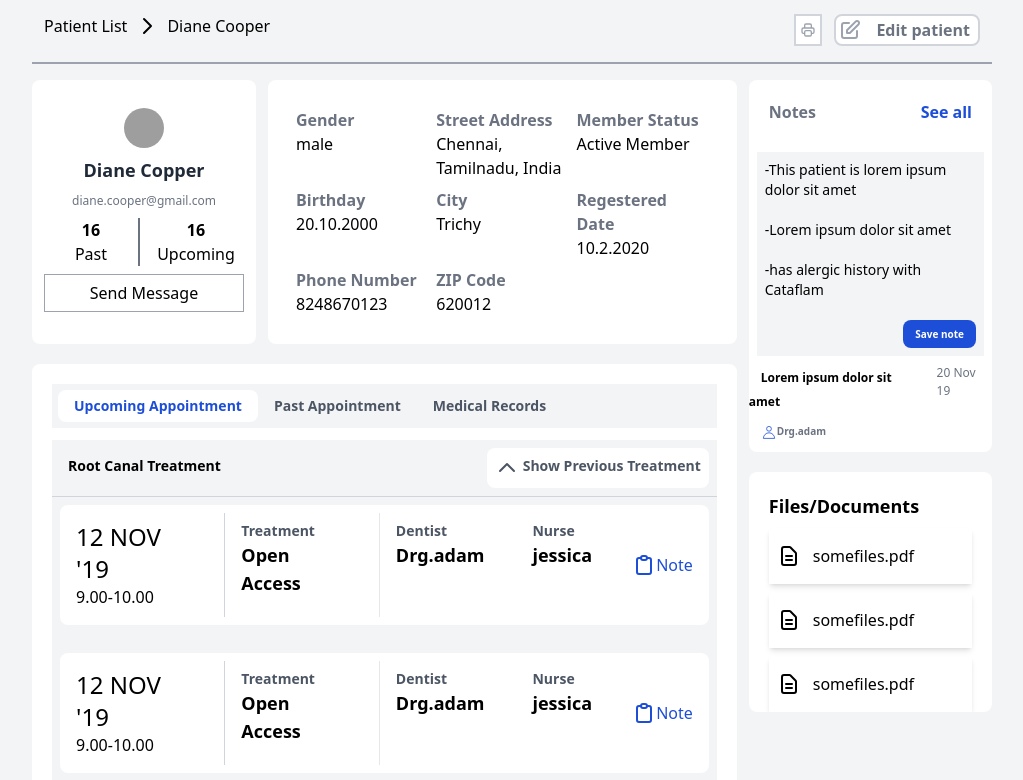
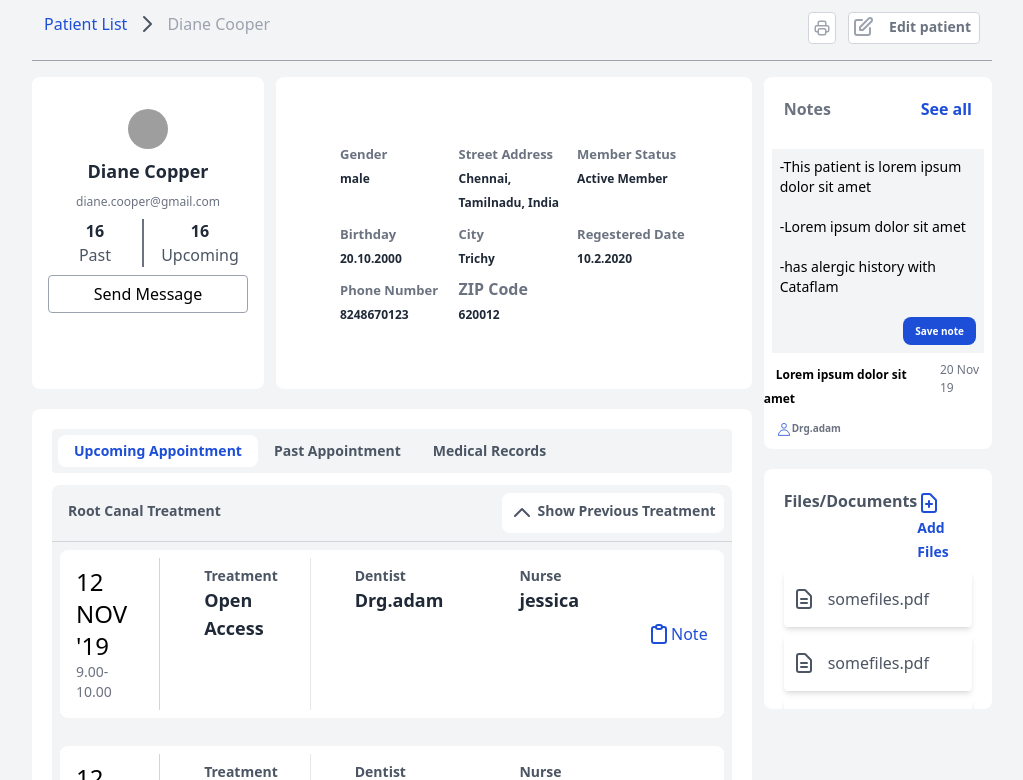
Before and after one commit to harish-20/tailwindcss-task, a website: page index.html in a window 1280 px wide. Shown: the part 82-862 px from the top of the page, without its empty margins (128-1151 px from the left). Drawn offline with Linux system fonts and the light colour scheme; grey boxes are pictures that could not be loaded.

Commit message:
minor changes

```diff
--- a/index.html
+++ b/index.html
@@ -10,7 +10,7 @@
   <body class="bg-gray-100">
     <div class="items-center sm:px-0 md:px-40 ">
     <!-- header -->
-    <div class="header flex flex-row p-5 gap-x-2 border-[2px] border-b-gray-400 justify-between">
+    <div class="header flex flex-row p-5 gap-x-2 border-[1px] border-b-gray-400 justify-between">
       <div class="flex  items-center gap-x-2">
       <svg
         class="w-7 h-7 fill-transparent stroke-blue-700"
@@ -24,7 +24,7 @@
           clip-rule="evenodd"
         ></path>
       </svg>
-      <span class="text-lg hidden sm:block text-gray-800 font-semibold">Diane Cooper</span>
+      <span class="text-xl hidden sm:block text-gray-800 font-bold">Diane Cooper</span>
     </div>
       <div class="flex gap-x-2">
         <input class=" px-2 py-1 w-48 border-2 border-gray-400 rounded-full" type="text" placeholder="search"></input>
@@ -38,23 +38,23 @@
     </div>
 
     <!-- nav -->
-    <div class="flex gap-x-2 justify-between md:shrink border-gray-400 border-b-2 px-3 py-4">
+    <div class="flex gap-x-2 justify-between md:shrink border-gray-400 border-b-[1px] px-3 py-4">
         <div class="flex gap-x-2">
-            <span>Patient List</span>
-            <svg xmlns="http://www.w3.org/2000/svg" class="h-6 w-6" fill="none" viewBox="0 0 24 24" stroke="currentColor" stroke-width="2">
+            <span class="text-blue-700">Patient List</span>
+            <svg xmlns="http://www.w3.org/2000/svg" class="h-6 w-6 stroke-gray-600" fill="none" viewBox="0 0 24 24" stroke="currentColor" stroke-width="2">
                 <path stroke-linecap="round" stroke-linejoin="round" d="M9 5l7 7-7 7" />
               </svg>
-            <span>Diane Cooper</span>
+            <span class="text-gray-400">Diane Cooper</span>
         </div>
         <div class="flex gap-x-3">
-            <svg xmlns="http://www.w3.org/2000/svg" class="border-gray-300 border-2 w-7 h-8 p-1 bg-white align-middle stroke-gray-400" fill="none" viewBox="0 0 24 24" stroke="currentColor" stroke-width="2">
+            <svg xmlns="http://www.w3.org/2000/svg" class="border-gray-300 border-[1px] w-7 h-8 p-1 bg-white align-middle stroke-gray-400 rounded" fill="none" viewBox="0 0 24 24" stroke="currentColor" stroke-width="2">
                 <path stroke-linecap="round" stroke-linejoin="round" d="M17 17h2a2 2 0 002-2v-4a2 2 0 00-2-2H5a2 2 0 00-2 2v4a2 2 0 002 2h2m2 4h6a2 2 0 002-2v-4a2 2 0 00-2-2H9a2 2 0 00-2 2v4a2 2 0 002 2zm8-12V5a2 2 0 00-2-2H9a2 2 0 00-2 2v4h10z" />
               </svg>
-            <span class="h-8 border-gray-300 border-2 bg-white rounded-lg">
+            <span class="h-8 border-gray-300 border-[1px] bg-white rounded">
                 <svg xmlns="http://www.w3.org/2000/svg" class="w-7 h-6 inline stroke-gray-400" fill="none" viewBox="0 0 24 24" stroke="currentColor" stroke-width="2">
                     <path stroke-linecap="round" stroke-linejoin="round" d="M11 5H6a2 2 0 00-2 2v11a2 2 0 002 2h11a2 2 0 002-2v-5m-1.414-9.414a2 2 0 112.828 2.828L11.828 15H9v-2.828l8.586-8.586z" />
                   </svg>
-                  <span class="text-gray-500 hidden sm:inline font-semibold align-middle px-2">Edit patient</span>
+                  <span class="text-gray-500 text-sm hidden sm:inline font-semibold align-middle px-2">Edit patient</span>
             </span>
         </div>
       </div>
@@ -65,71 +65,71 @@
 
     <div class="details flex sm:flex-row flex-col gap-3">
       <!-- user profile pic and follower details -->
-      <div class="flex flex-col gap-2 user-pic bg-white p-3 items-center rounded-lg">
+      <div class="flex flex-col gap-2 user-pic bg-white p-4 items-center rounded-lg">
         <img class="w-10 h-10 mt-4 rounded-full mx-auto"
         src="https://st.depositphotos.com/2101611/3925/v/600/depositphotos_39258143-stock-illustration-businessman-avatar-profile-picture.jpg" alt="no-profile-picture">
         <span class="text-lg text-gray-800 font-semibold">Diane Copper</span>
         <span class="text-[12px] font-medium text-gray-500">diane.cooper@gmail.com</span>
         <div class="flex space-x-2">
-          <div class="flex flex-col border-gray-500 border-r-2 items-center p-x-3 w-24">
-            <span class="font-bold">16</span>
+          <div class="flex flex-col border-gray-500 border-r-2 items-center p-x-3 w-24 text-gray-600">
+            <span class="font-bold text-gray-800">16</span>
             Past
           </div>
-          <div class="flex flex-col items-center p-x-3 w-24">
-            <span class="font-bold">16</span>
+          <div class="flex flex-col items-center p-x-3 w-24 text-gray-600">
+            <span class="font-bold text-gray-800">16</span>
             Upcoming
           </div>
         </div>
-        <div class="bg-white w-[100%] text-center p-1.5 border-gray-400 border-[1px]">Send Message</div>
+        <div class="bg-white w-[100%] text-center p-1.5 border-gray-400 border-[1px] rounded">Send Message</div>
       </div>
       <!-- user's all details -->
-      <div class="user-details grid grid-cols-1 sm:grid-cols-3 grid-flow-row gap-2 bg-white p-7 rounded-lg">
+      <div class="user-details grid grid-cols-1 sm:grid-cols-3 grid-flow-row gap-2 bg-white p-16 rounded-lg">
         <div>
-          <span class="font-semibold text-gray-500">Gender</span><br/>
-          male
+          <span class="font-semibold text-[13px] text-gray-500">Gender</span><br/>
+          <span class="text-[12px] text-gray-800 font-semibold">male</span>
         </div>
         <div>
-          <span class="font-semibold text-gray-500">Street Address</span><br />
-          Chennai, Tamilnadu, India
+          <span class="font-semibold text-[13px] text-gray-500">Street Address</span><br />
+          <span class="text-[12px] text-gray-800 font-semibold">Chennai, Tamilnadu, India</span>
         </div>
         <div>
-          <span class="font-semibold text-gray-500">Member Status</span><br />
-          Active Member
+          <span class="font-semibold text-[13px] text-gray-500">Member Status</span><br />
+          <span class="text-[12px] text-gray-800 font-semibold">Active Member</span>
         </div>
         <div>
-          <span class="font-semibold text-gray-500">Birthday</span><br />
-          20.10.2000
+          <span class="font-semibold text-[13px] text-gray-500">Birthday</span><br />
+          <span class="text-[12px] text-gray-800 font-semibold">20.10.2000</span>
         </div>
         <div>
-          <span class="font-semibold text-gray-500">City</span><br />
-          Trichy
+          <span class="font-semibold text-[13px] text-gray-500">City</span><br />
+          <span class="text-[12px] text-gray-800 font-semibold">Trichy</span>
         </div>
         <div>
-          <span class="font-semibold text-gray-500">Regestered Date</span><br />
-          10.2.2020
+          <span class="font-semibold text-[13px] text-gray-500">Regestered Date</span><br />
+          <span class="text-[12px] text-gray-800 font-semibold">10.2.2020</span>
         </div>
         <div>
-          <span class="font-semibold text-gray-500">Phone Number</span><br />
-          8248670123
+          <span class="font-semibold text-[13px] text-gray-500">Phone Number</span><br />
+          <span class="text-[12px] text-gray-800 font-semibold">8248670123</span>
         </div>
         <div>
           <span class="font-semibold text-gray-500">ZIP Code</span><br />
-          620012
+          <span class="text-[12px] text-gray-800 font-semibold">620012</span>
         </div>
       </div>
     </div>
 
     <div  class="appointment flex flex-col gap-3 p-5 bg-white rounded-lg">
       <!-- appointment nav -->
-    <div class="flex flex-start bg-gray-100 p-1.5">
+    <div class="flex flex-start bg-gray-100 p-1.5 rounded">
       <div class="text-[10px] sm:text-sm font-semibold bg-white text-blue-700 px-4 py-1.5 rounded-lg">Upcoming Appointment</div>
       <div class="text-[10px] sm:text-sm font-semibold text-gray-600 px-4 py-1.5" >Past Appointment</div>
       <div class="text-[10px] sm:text-sm font-semibold text-gray-600 px-4 py-1.5" >Medical Records</div>
     </div>
     <!-- user appointment details -->
-    <div class="bg-gray-100">
+    <div class="bg-gray-100 rounded-lg">
       <div class="flex justify-between border-gray-300 border-b-[1px]">
-        <span class="text-sm font-semibold m-2 p-2">Root Canal Treatment</span>
+        <span class="text-sm font-bold m-2 p-2 text-gray-600">Root Canal Treatment</span>
         <span class="flex gap-1 text-sm font-semibold text-gray-600 m-2 p-2 bg-white rounded-lg">
           <svg xmlns="http://www.w3.org/2000/svg" class="h-6 w-6" fill="none" viewBox="0 0 24 24" stroke="currentColor" stroke-width="2">
             <path stroke-linecap="round" stroke-linejoin="round" d="M5 15l7-7 7 7" />
@@ -137,22 +137,22 @@
           Show Previous Treatment</span>
       </div>
     <div class="flex flex-col gap-3">
-      <div class="flex flex-col sm:flex-row bg-white p-2 m-2 rounded-lg">
+      <div class="flex flex-col sm:flex-row bg-white gap-x-7 p-2 m-2 rounded-lg">
         <div class="flex flex-col border-gray-300 border-r-[1px] p-2 pr-8">
           <span class="text-2xl">12 NOV '19</span>
-          <span>9.00-10.00</span>
+          <span class="text-sm text-gray-500">9.00-10.00</span>
         </div>
         <div class="flex flex-col border-r-[1px] p-2 px-4 pr-8">
           <span class="text-sm font-semibold text-gray-600">Treatment</span>
-          <span class="text-lg font-bold">Open Access</span>
+          <span class="text-lg font-bold text-gray-800">Open Access</span>
         </div>
         <div class="flex flex-col p-2 px-4 pr-8">
           <span class="text-sm font-semibold text-gray-600">Dentist</span>
-          <span class="text-lg font-bold">Drg.adam</span>
+          <span class="text-lg font-bold text-gray-800">Drg.adam</span>
         </div>
         <div class="flex flex-col p-2 px-4 pr-8">
           <span class="text-sm font-semibold text-gray-600">Nurse</span>
-          <span class="text-lg font-bold">jessica</span>
+          <span class="text-lg font-bold text-gray-800">jessica</span>
         </div>
         <div class="flex text-blue-700 p-2 items-center">
           <svg xmlns="http://www.w3.org/2000/svg" class="h-6 w-6 stroke-blue-700" fill="none" viewBox="0 0 24 24" stroke="currentColor" stroke-width="2">
@@ -160,22 +160,22 @@
           </svg>
           Note</div>
       </div>
-      <div class="flex flex-col sm:flex-row bg-white p-2 m-2 rounded-lg">
+      <div class="flex flex-col sm:flex-row gap-x-7 bg-white p-2 m-2 rounded-lg">
         <div class="flex flex-col border-gray-300 border-r-[1px] p-2 pr-8">
           <span class="text-2xl">12 NOV '19</span>
-          <span>9.00-10.00</span>
+          <span class="text-sm text-gray-500">9.00-10.00</span>
         </div>
         <div class="flex flex-col border-r-[1px] p-2 px-4 pr-8">
           <span class="text-sm font-semibold text-gray-600">Treatment</span>
-          <span class="text-lg font-bold">Open Access</span>
+          <span class="text-lg text-gray-800 font-bold">Open Access</span>
         </div>
         <div class="flex flex-col p-2 px-4 pr-8">
           <span class="text-sm font-semibold text-gray-600">Dentist</span>
-          <span class="text-lg font-bold">Drg.adam</span>
+          <span class="text-lg text-gray-800 font-bold">Drg.adam</span>
         </div>
         <div class="flex flex-col p-2 px-4 pr-8">
           <span class="text-sm font-semibold text-gray-600">Nurse</span>
-          <span class="text-lg font-bold">jessica</span>
+          <span class="text-lg font-bold text-gray-800">jessica</span>
         </div>
         <div class="flex text-blue-700 p-2 items-center">
           <svg xmlns="http://www.w3.org/2000/svg" class="h-6 w-6 stroke-blue-700" fill="none" viewBox="0 0 24 24" stroke="currentColor" stroke-width="2">
@@ -223,33 +223,42 @@
     </div>
   </div>
   <!-- files and documents -->
-  <div class="bg-white rounded-lg p-5 mt-5 h-60 overflow-auto">
-    <span class="text-lg font-bold">Files/Documents</span>
-    <div class="flex gap-3 my-2 py-4 px-2 shadow-md">
+  <div class="bg-white rounded-lg p-5 mt-5 h-60 overflow-auto text-gray-600">
+    <div class="flex flex-row justify-between"><span class="font-bold text-gray-600">Files/Documents </span>
+    <div>
+      <svg xmlns="http://www.w3.org/2000/svg" class="h-6 w-6 inline stroke-blue-700" fill="none" viewBox="0 0 24 24" stroke="currentColor" stroke-width="2">
+        <path stroke-linecap="round" stroke-linejoin="round" d="M9 13h6m-3-3v6m5 5H7a2 2 0 01-2-2V5a2 2 0 012-2h5.586a1 1 0 01.707.293l5.414 5.414a1 1 0 01.293.707V19a2 2 0 01-2 2z" />
+      </svg>
+      <span class="text-blue-700 text-sm font-semibold">Add Files</span>
+    </div>
+  </div>
+    <div class="flex gap-3 my-2 py-4 px-2 shadow-md rounded">
+      <div>
       <svg xmlns="http://www.w3.org/2000/svg" class="h-6 w-6" fill="none" viewBox="0 0 24 24" stroke="currentColor" stroke-width="2">
       <path stroke-linecap="round" stroke-linejoin="round" d="M9 12h6m-6 4h6m2 5H7a2 2 0 01-2-2V5a2 2 0 012-2h5.586a1 1 0 01.707.293l5.414 5.414a1 1 0 01.293.707V19a2 2 0 01-2 2z" />
     </svg>
+  </div>
     somefiles.pdf
   </div>
-  <div class="flex gap-3 my-2 py-4 px-2 shadow-md">
+  <div class="flex gap-3 my-2 py-4 px-2 shadow-md rounded">
     <svg xmlns="http://www.w3.org/2000/svg" class="h-6 w-6" fill="none" viewBox="0 0 24 24" stroke="currentColor" stroke-width="2">
     <path stroke-linecap="round" stroke-linejoin="round" d="M9 12h6m-6 4h6m2 5H7a2 2 0 01-2-2V5a2 2 0 012-2h5.586a1 1 0 01.707.293l5.414 5.414a1 1 0 01.293.707V19a2 2 0 01-2 2z" />
   </svg>
   somefiles.pdf
 </div>
-<div class="flex gap-3 my-2 py-4 px-2 shadow-md">
+<div class="flex gap-3 my-2 py-4 px-2 shadow-md rounded">
   <svg xmlns="http://www.w3.org/2000/svg" class="h-6 w-6" fill="none" viewBox="0 0 24 24" stroke="currentColor" stroke-width="2">
   <path stroke-linecap="round" stroke-linejoin="round" d="M9 12h6m-6 4h6m2 5H7a2 2 0 01-2-2V5a2 2 0 012-2h5.586a1 1 0 01.707.293l5.414 5.414a1 1 0 01.293.707V19a2 2 0 01-2 2z" />
 </svg>
 somefiles.pdf
 </div>
-<div class="flex gap-3 my-2 py-4 px-2 shadow-md">
+<div class="flex gap-3 my-2 py-4 px-2 shadow-md rounded">
   <svg xmlns="http://www.w3.org/2000/svg" class="h-6 w-6" fill="none" viewBox="0 0 24 24" stroke="currentColor" stroke-width="2">
   <path stroke-linecap="round" stroke-linejoin="round" d="M9 12h6m-6 4h6m2 5H7a2 2 0 01-2-2V5a2 2 0 012-2h5.586a1 1 0 01.707.293l5.414 5.414a1 1 0 01.293.707V19a2 2 0 01-2 2z" />
 </svg>
 somefiles.pdf
 </div>
-<div class="flex gap-3 my-2 py-4 px-2 shadow-md">
+<div class="flex gap-3 my-2 py-4 px-2 shadow-md rounded">
   <svg xmlns="http://www.w3.org/2000/svg" class="h-6 w-6" fill="none" viewBox="0 0 24 24" stroke="currentColor" stroke-width="2">
   <path stroke-linecap="round" stroke-linejoin="round" d="M9 12h6m-6 4h6m2 5H7a2 2 0 01-2-2V5a2 2 0 012-2h5.586a1 1 0 01.707.293l5.414 5.414a1 1 0 01.293.707V19a2 2 0 01-2 2z" />
 </svg>
```
Also changed, not shown: tailwind/output.css.
